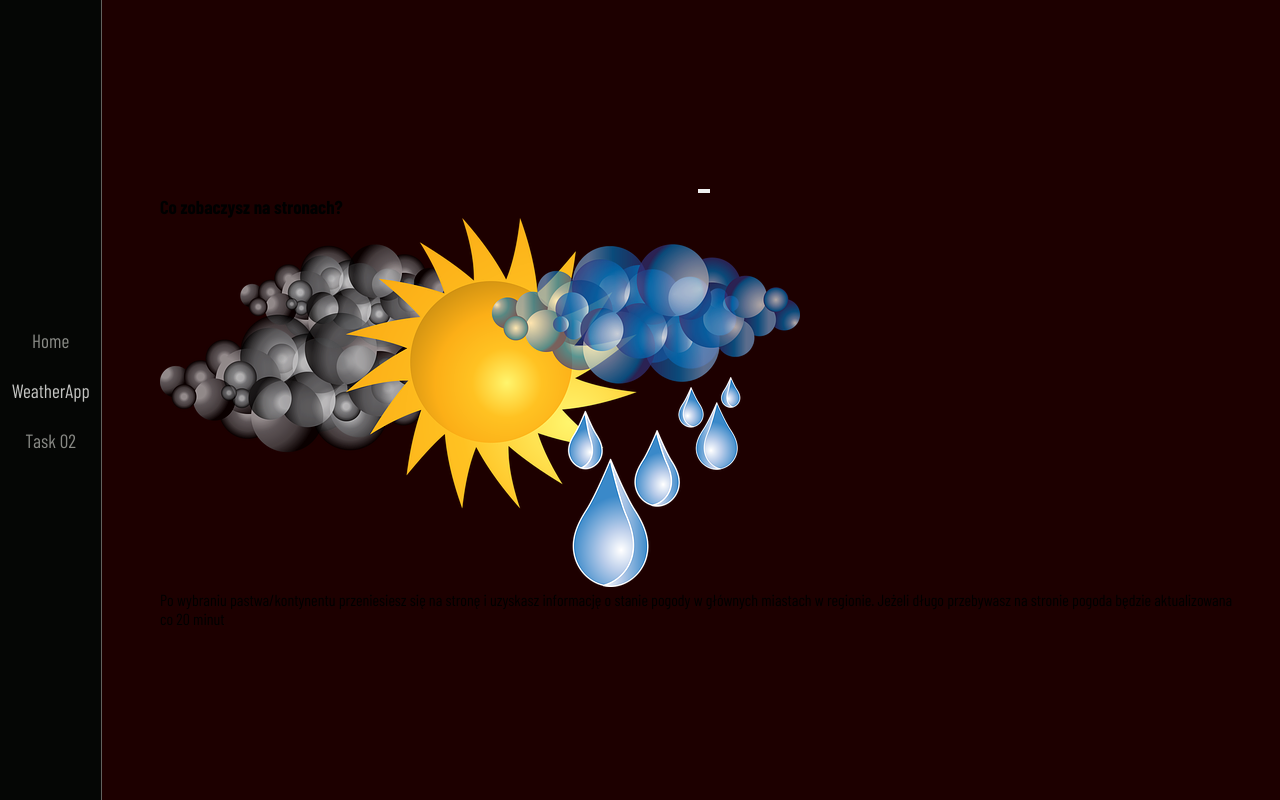
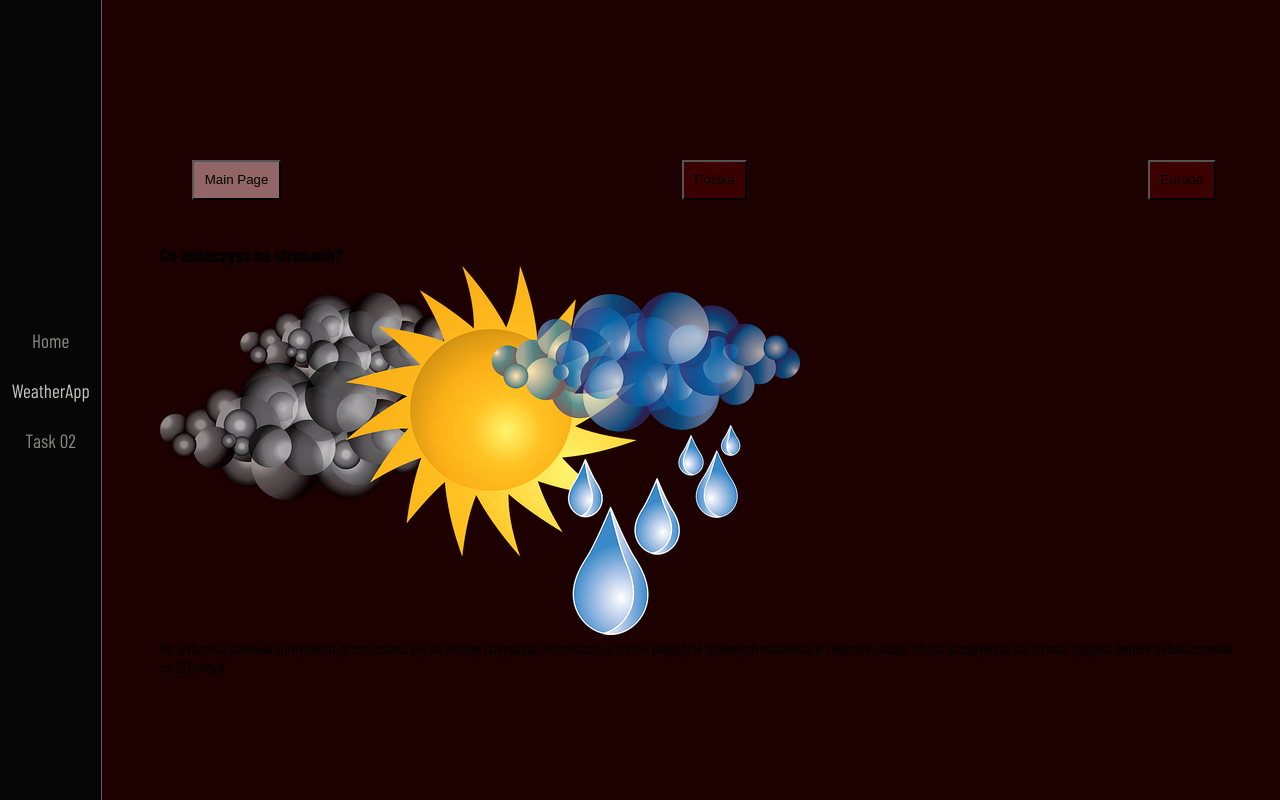
Before and after one commit to Scorpion19702022/01_REACT_VARIOUS_PROJECTS, a React (Create React App) app: page /WeatherApp in a window 1280 px wide. Built offline with nearby package versions, Linux system fonts and the light colour scheme; a web font is replaced by a local one.

Commit message:
added styles and fuction in nav

```diff
--- a/src/Components/WeatherApp/NavWorld.module.css
+++ b/src/Components/WeatherApp/NavWorld.module.css
@@ -16,3 +16,22 @@
 	--color-darkred07: #2c0000;
 	--color-darkred08: #1d0000;
 }
+
+.nav_btns {
+	width: 100%;
+	display: flex;
+	padding: 2em;
+	justify-content: space-between;
+}
+
+.btn {
+	/* width: 30%; */
+	padding: 0.8em;
+	background-color: var(--color-darkred03);
+}
+
+.btn_active {
+	/* width: 30%; */
+	padding: 0.8em;
+	background-color: var(--color-darkred06);
+}
--- a/src/Components/WeatherApp/NavWorld.tsx
+++ b/src/Components/WeatherApp/NavWorld.tsx
@@ -1,19 +1,55 @@
-import React from 'react'
+import React, { useState } from 'react'
 import { Link } from 'react-router-dom'
 
 import styles from './NavWorld.module.css'
 
 const NavWorld = () => {
+	const [isActiveMain, setIsActiveMain] = useState<boolean>(true)
+	const [isActivePoland, setIsActivePoland] = useState<boolean>(false)
+	const [isActiveEurope, setIsActiveEurope] = useState<boolean>(false)
+
+	const handleActive = (event: string) => {
+		if (event === 'main') {
+			setIsActiveMain(!isActiveMain)
+			setIsActivePoland(false)
+			setIsActiveEurope(false)
+		} else if (event === 'poland') {
+			setIsActiveMain(false)
+			setIsActivePoland(!isActivePoland)
+			setIsActiveEurope(false)
+		} else if (event === 'europe') {
+			setIsActiveMain(false)
+			setIsActivePoland(!isActiveEurope)
+			setIsActiveEurope(true)
+		} else {
+			setIsActiveMain(true)
+			setIsActivePoland(false)
+			setIsActiveEurope(false)
+		}
+	}
+
 	return (
 		<nav className={styles.nav_btns}>
 			<Link to='/WeatherApp'>
-				<button></button>
+				<button className={isActiveMain === true ? styles.btn : styles.btn_active} onClick={() => handleActive('main')}>
+					Main Page
+				</button>
 			</Link>
 			<Link to='/WeatherApp/Poland'>
-				<button></button>
+				<button
+					className={isActivePoland === true ? styles.btn : styles.btn_active}
+					onClick={() => handleActive('poland')}
+				>
+					Polska
+				</button>
 			</Link>
 			<Link to='/WeatherApp/Europe'>
-				<button></button>
+				<button
+					className={isActiveEurope === true ? styles.btn : styles.btn_active}
+					onClick={() => handleActive('europe')}
+				>
+					Europa
+				</button>
 			</Link>
 		</nav>
 	)
```
